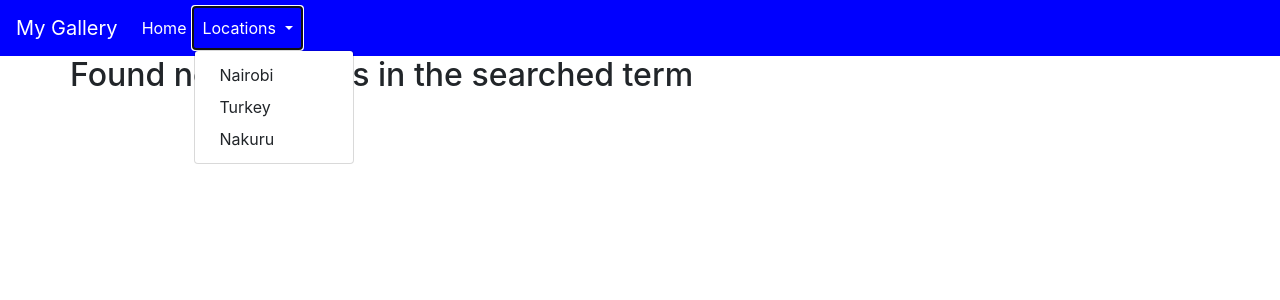
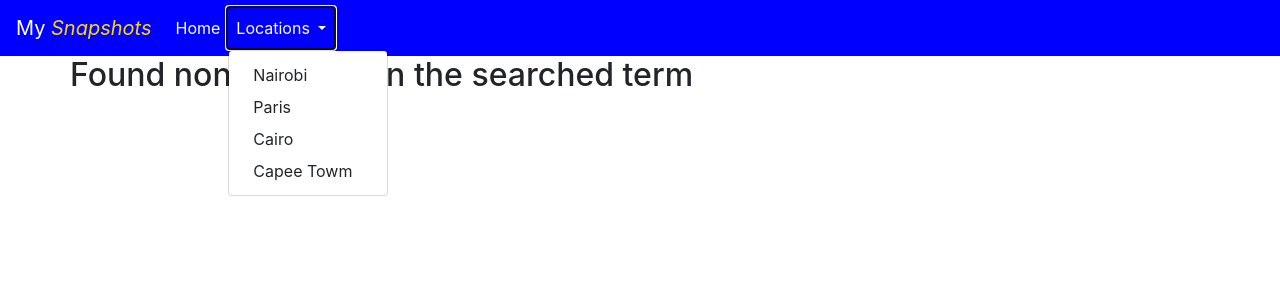
Before and after one commit to peterkush/django-IP1, a Django app: page /search/ in a window 1280 px wide, after a click on "Locations". Shown: the top 300 px of the page. Run offline with Django 3.2, Linux system fonts and the light colour scheme; some libraries are stand-ins or nearby versions.

Commit message:
and modify navbar

```diff
--- a/photos/templates/navbar.html
+++ b/photos/templates/navbar.html
@@ -1,5 +1,5 @@
 <nav class="navbar navbar-expand-lg navbar-light bg-light">
-    <a class="navbar-brand text-white" href="#">My Gallery</a>
+    <a class="navbar-brand text-white" href="#">My <span style="color:gold;font-style: italic;">Snapshots</span></a>
     <button class="navbar-toggler" type="button" data-toggle="collapse" data-target="#navbarNavDropdown"
         aria-controls="navbarNavDropdown" aria-expanded="false" aria-label="Toggle navigation">
         <span class="navbar-toggler-icon"></span>
@@ -17,10 +17,12 @@
                 </a>
                 <div class="dropdown-menu" aria-labelledby="navbarDropdownMenuLink">
                     <a class="dropdown-item" href="{% url 'search_by_location' %}">Nairobi</a>
-                    <a class="dropdown-item" href="{% url 'search_by_location' %}">Turkey</a>
-                    <a class="dropdown-item" href="{% url 'search_by_location' %}">Nakuru</a>
+                    <a class="dropdown-item" href="{% url 'search_by_location' %}">Paris</a>
+                    <a class="dropdown-item" href="{% url 'search_by_location' %}">Cairo</a>
+                    <a class="dropdown-item" href="{% url 'search_by_location' %}">Capee Towm</a>
                 </div>
             </li>
         </ul>
     </div>
+
 </nav>
```
